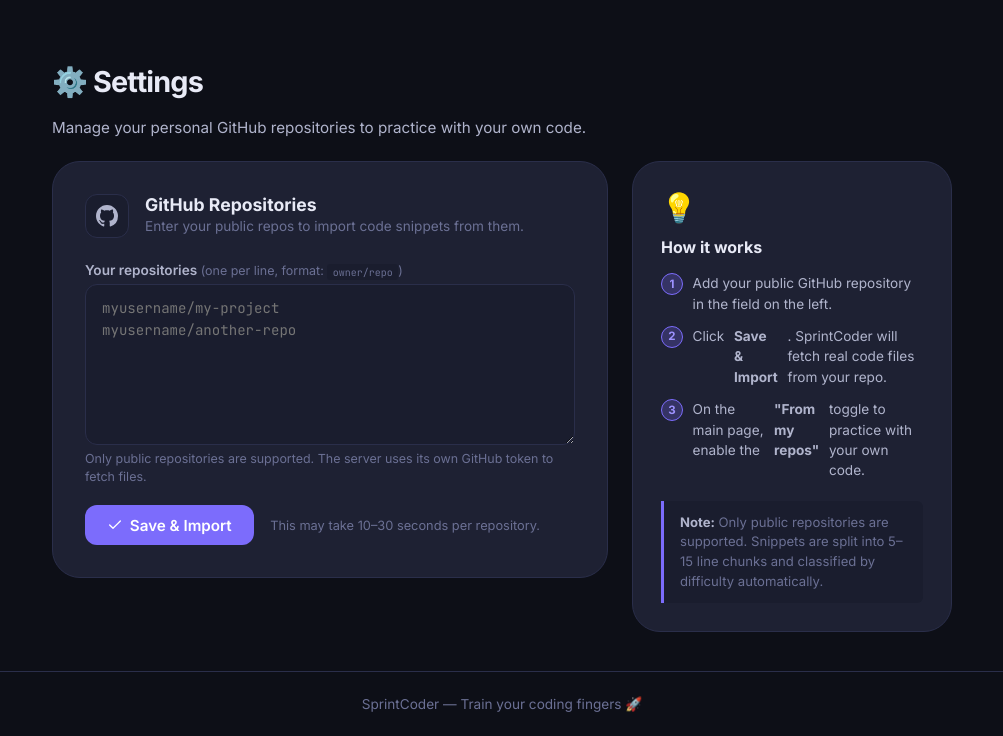
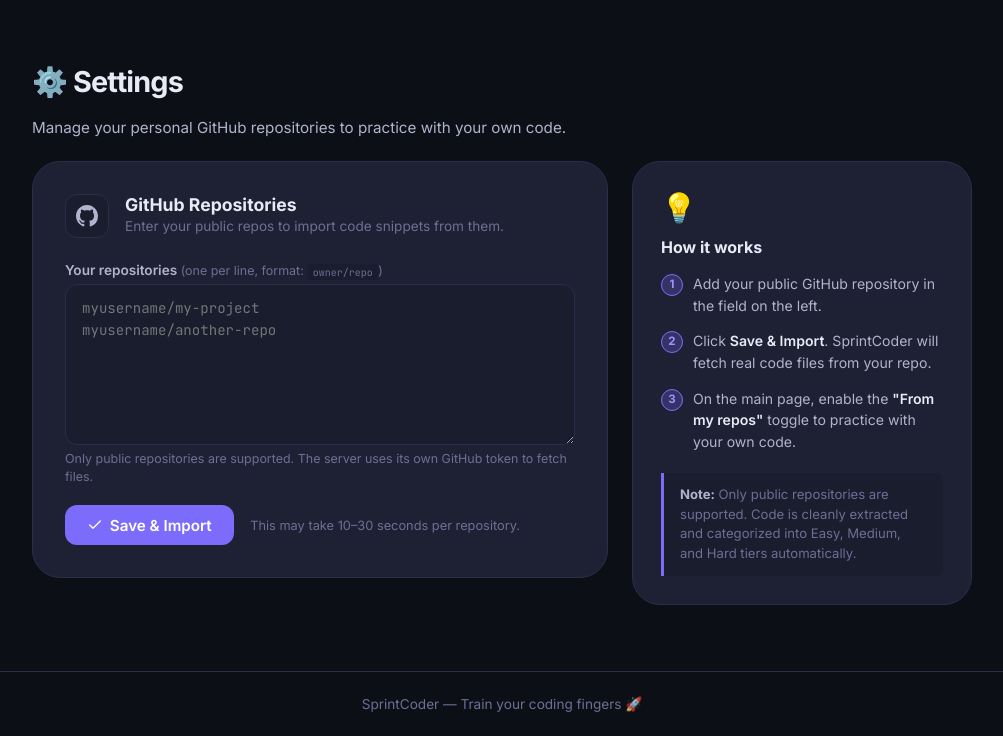
Before and after one commit to alexeysav9-stack/SprintCoder, a Django app: page /settings/ in a window 1280 px wide. Shown: the part 64-800 px from the top of the page, without its empty margins (138-1141 px from the left). Run offline with Django 5.2, Linux system fonts and the light colour scheme; the visitor is signed in with stand-in values (Sample User, id 1); data that the repository does not hold is empty.

Commit message:
minor UI fix

```diff
--- a/static/css/main.css
+++ b/static/css/main.css
@@ -909,17 +909,17 @@
 .my-repos-toggle input:checked ~ .my-repos-label { color: var(--fg); }
 
 /* ── 17. Settings Page ────────────────────────────────── */
-.settings-page { max-width: 900px; margin: 0 auto; }
+.settings-page { max-width: 940px; margin: 0 auto; }
 .settings-header { padding: 2rem 0 1.5rem; }
 .settings-sub { color: var(--fg-2); font-size: .95rem; margin-top: .3rem; }
 
 .settings-grid {
   display: grid;
-  grid-template-columns: 1fr 320px;
+  grid-template-columns: 1fr 340px;
   gap: 1.5rem;
   align-items: start;
 }
-@media (max-width: 760px) { .settings-grid { grid-template-columns: 1fr; } }
+@media (max-width: 800px) { .settings-grid { grid-template-columns: 1fr; } }
 
 .settings-card {
   background: var(--surface);
@@ -976,19 +976,36 @@
 
 .settings-info-list {
   list-style: none; counter-reset: step-counter;
-  display: flex; flex-direction: column; gap: .75rem; margin-bottom: 1.25rem;
+  display: flex; flex-direction: column; gap: .85rem; margin-bottom: 1.25rem;
 }
 .settings-info-list li {
   counter-increment: step-counter;
-  display: flex; gap: .6rem;
-  font-size: .85rem; color: var(--fg-2); line-height: 1.5;
+  position: relative;
+  padding-left: 2rem;
+  font-size: .88rem;
+  color: var(--fg-2);
+  line-height: 1.55;
 }
 .settings-info-list li::before {
   content: counter(step-counter);
-  min-width: 22px; height: 22px;
-  background: var(--accent-glow); border: 1px solid var(--accent);
-  border-radius: 50%; display: flex; align-items: center; justify-content: center;
-  font-size: .72rem; font-weight: 700; color: var(--accent-2); flex-shrink: 0;
+  position: absolute;
+  left: 0;
+  top: 1px;
+  width: 22px;
+  height: 22px;
+  background: var(--accent-glow);
+  border: 1px solid var(--accent);
+  border-radius: 50%;
+  display: flex;
+  align-items: center;
+  justify-content: center;
+  font-size: .72rem;
+  font-weight: 700;
+  color: var(--accent-2);
+}
+.settings-info-list strong {
+  color: var(--fg);
+  font-weight: 600;
 }
 .settings-info-note {
   background: var(--bg-3);
--- a/templates/trainer/settings.html
+++ b/templates/trainer/settings.html
@@ -76,7 +76,7 @@
       </ol>
 
       <div class="settings-info-note">
-        <strong>Note:</strong> Only public repositories are supported. Snippets are split into 5–15 line chunks and classified by difficulty automatically.
+        <strong>Note:</strong> Only public repositories are supported. Code is cleanly extracted and categorized into Easy, Medium, and Hard tiers automatically.
       </div>
     </div>
 
```
